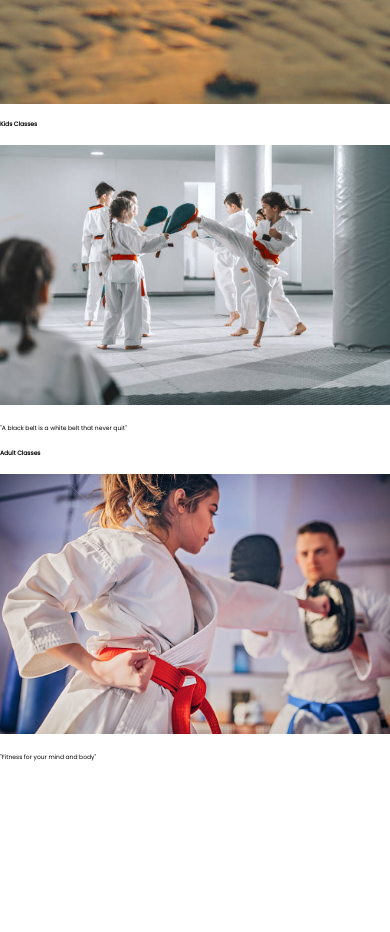
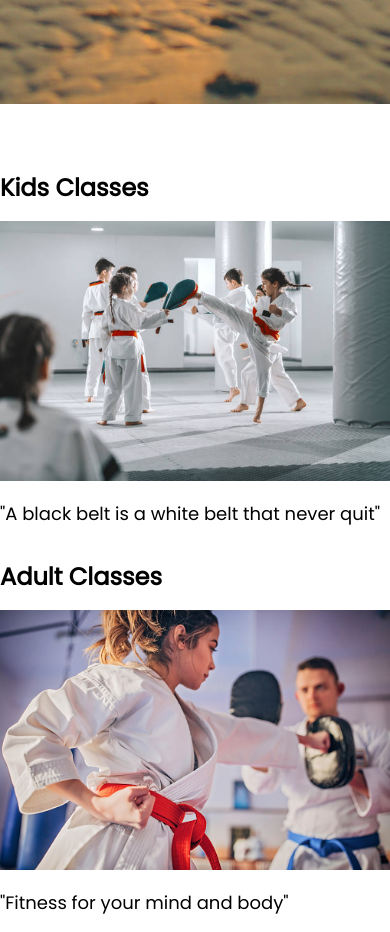
Before and after one commit to maish79/martial-arts-club, a plain HTML site: page index.html in a window 390 px wide. Shown: the part 740-1672 px from the top of the page. Before the commit the page ends 1518 px from the top, so only its background shows below. Drawn offline with Linux system fonts and the light colour scheme.

Commit message:
Add media queries to class section including css styling

```diff
--- a/assets/css/style.css
+++ b/assets/css/style.css
@@ -25,6 +25,29 @@ h1,h2,p{
 h1{
     font-weight: 800;
     font-size: 3.5rem;
+}
+
+h2{
+    font-weight: 800;
+    font-size: 2.4rem;
+}
+
+p{
+    font-weight: 400;
+    font-size: 1.8rem;
+}
+
+img{
+    width:100%;
+    height:auto;
+}
+
+.row{
+    display:flex;
+    justify-content: space-between;
+    width: 80%;
+    align-items: center;
+    margin:auto;
 }
 /*-------------------------Hero Section*/
 header{
@@ -71,3 +94,27 @@ nav ul li a:hover{
             overflow-x: hidden;
         }
     }
+}
+
+
+/*-----------------------------Classes----*/
+.row{
+    display: flex;
+    align-items: center;
+    width:100%;
+    justify-content: space-between;
+    margin-top: 50px;
+}
+
+
+@media only screen and (max-width: 1230px){
+    .row{
+        flex-direction: column;
+    }
+    .row.col{
+        margin:20px auto;
+    }
+    .col img{
+        max-width:100%;
+    }
+}
--- a/index.html
+++ b/index.html
@@ -31,12 +31,12 @@
     <div class="row" id="classes">
         <div class="col">
             <h2>Kids Classes</h2>
-            <img src="assets/images/kids.jpg" alt="">
+            <img src="assets/images/kids.jpg" alt="Kids training picture">
             <p>"A black belt is a white belt that never quit"</p>
         </div>
         <div class="col">
             <h2>Adult Classes</h2>
-            <img src="assets/images/adult2.jpg" alt="">
+            <img src="assets/images/adult2.jpg" alt="Adult training picture">
             <p>"Fitness for your mind and body"</p>
         </div>
     </div>
```
